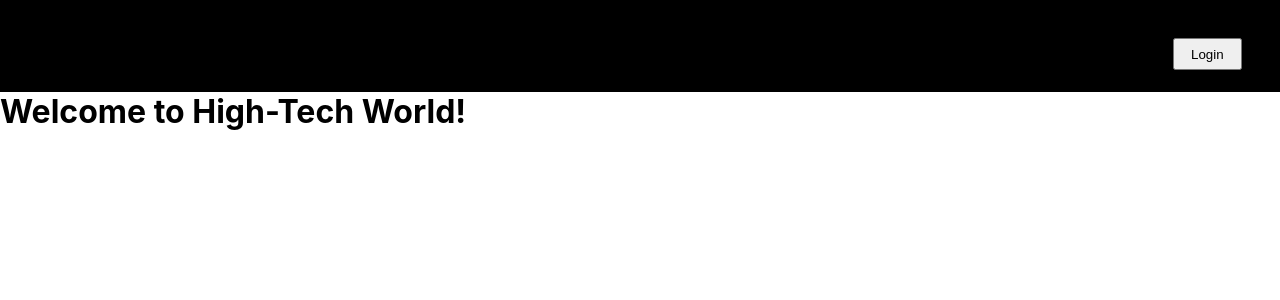
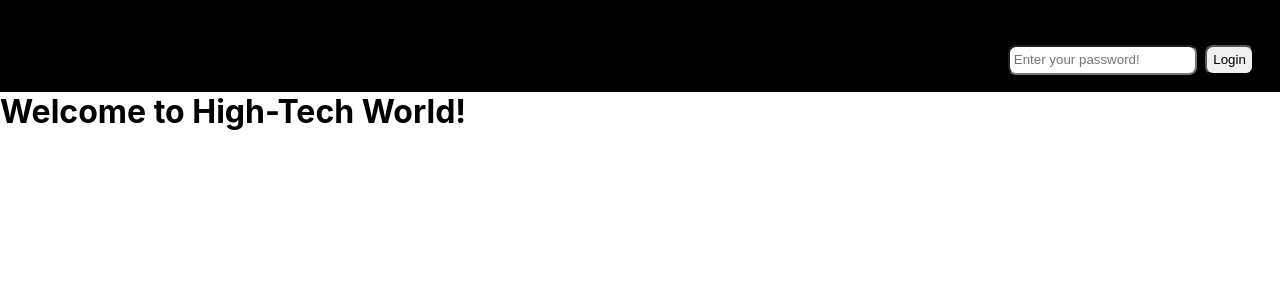
Before and after one commit to fun-projects-library/Face_Recognition, a React (Create React App) app: page / in a window 1280 px wide. Shown: the top 300 px of the page. Built offline with nearby package versions, Linux system fonts and the light colour scheme.

Commit message:
Add password login

```diff
--- a/src/components/App/App.css
+++ b/src/components/App/App.css
@@ -2,19 +2,6 @@
   margin: 0;
   padding: 0;
 }
-
-#loginBtn{
-  float: right;
-  margin: 3%;
-  padding: 0.5% 1.25%;
-}
-
-nav{
-  height: 92px;
-  background-color: black;
-  color: white;
-}
-
 
 
 
--- a/src/components/App/App.js
+++ b/src/components/App/App.js
@@ -22,6 +22,7 @@ function App() {
             renders the first one that matches the current URL. */}
         <Switch>
           <Route path="/detectFace"> <Detect /> </Route>
+          <Route path="/error"> <Error /> </Route>
           <Route path="/" component={Main} />
           <Route component={Error} />
         </Switch>
--- a/src/components/NavBar/NavBar.css
+++ b/src/components/NavBar/NavBar.css
@@ -25,3 +25,33 @@ a {
 .activeNavLink{
     color:yellow
 }
+
+
+#loginDiv{
+    display: flex;
+    float: right;
+    margin: 3%;
+    padding: 0.5% 1.25%;
+  }
+
+  nav{
+    height: 92px;
+    background-color: black;
+    color: white;
+  }
+
+  #loginBtn {
+    border-radius: 0.5rem;
+    margin-left: 4%;
+    padding: 2.5% 2.75%;
+  }
+
+  #loginBtn:hover{
+    cursor: pointer;
+  }
+
+  #loginInput{
+    border-radius: 0.5rem;
+    padding: 2.5% 1.75%;
+    outline: none;
+  }
--- a/src/components/NavBar/NavBar.js
+++ b/src/components/NavBar/NavBar.js
@@ -6,16 +6,36 @@ export default class NavBar extends Component {
     constructor(props){
         super(props);
         this.state = {
-            loggedIn: false
+            loggedIn: false,
+            password: "",
+            warning: false
         }
         this.LoginFunc = this.LoginFunc.bind(this)
     }
 
 
     LoginFunc (){
-        this.setState({loggedIn: !this.state.loggedIn})
+        if(this.state.password === "adana" && this.state.loggedIn === false){
+            this.setState({
+                loggedIn: true,
+                password: ""
+            })
+        } else if(this.state.loggedIn === true){
+            this.setState({
+                loggedIn: false
+            })
+        }
     }
 
+    handleChange=(e)=>{
+        this.setState({
+            password: e.target.value
+        })
+    }
+
+    handleKeyboard = (e) => {
+
+    }
 
     render() {
         return (
@@ -26,11 +46,15 @@ export default class NavBar extends Component {
                     <ul>
                         <li><NavLink to="/" activeClassName="activeNavLink" exact strict>Home</NavLink></li>
                         <li><NavLink to="/detectFace" activeClassName="activeNavLink">Detect Face</NavLink></li>
+                        <li><NavLink to="/error" activeClassName="activeNavLink">Error</NavLink></li>
 
 
                     </ul> : <Redirect to="/"/>}
+                    <div id="loginDiv">
+                        <input type="password" placeholder="Enter your password!" id="loginInput" onChange={this.handleChange} value={this.state.password} onKeyUp={(e)=> {return e.key === "Enter" && this.state.loggedIn === false ? this.LoginFunc() : ""}}></input>
+                        <button type="button" id="loginBtn" onClick={this.LoginFunc}>{this.state.loggedIn ? "Logout" : "Login"}</button>
+                    </div>
 
-                    <button type="button" id="loginBtn" onClick={this.LoginFunc}>{this.state.loggedIn ? "Logout" : "Login"}</button>
 
                 </nav>
             </div>
--- a/src/components/Results/Results.js
+++ b/src/components/Results/Results.js
@@ -29,9 +29,10 @@ export default class Results extends Component {
                     {this.state.infos.map((person,index)=>{
                         return (
                             <div key={index}>
-                                <p>You could be "{person.faceAttributes.age}" but to be honest you look like way younger than that :)</p>
+                                <p>You could be "{person.faceAttributes.age - 4}" but to be honest you look like way younger than that :)</p>
                                 <p>{person.faceAttributes.smile !== 0 ? "I see some smile on your face. That's great" : ""}</p>
                                 <p></p>
+                                <br />
 
                             </div>
                         )
```
Also changed, not shown: 1 other file (tests, documents, lock files or other folders).
